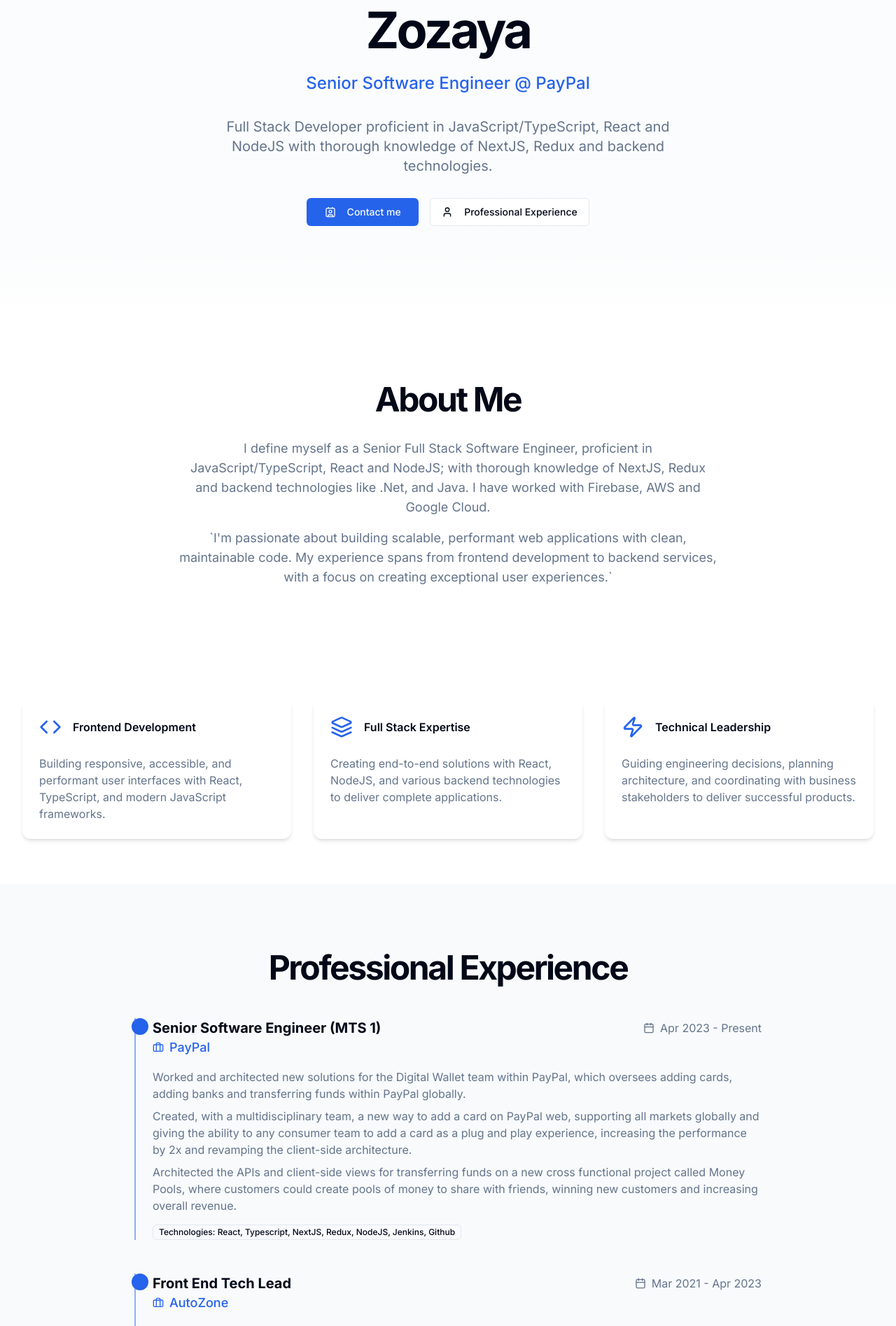
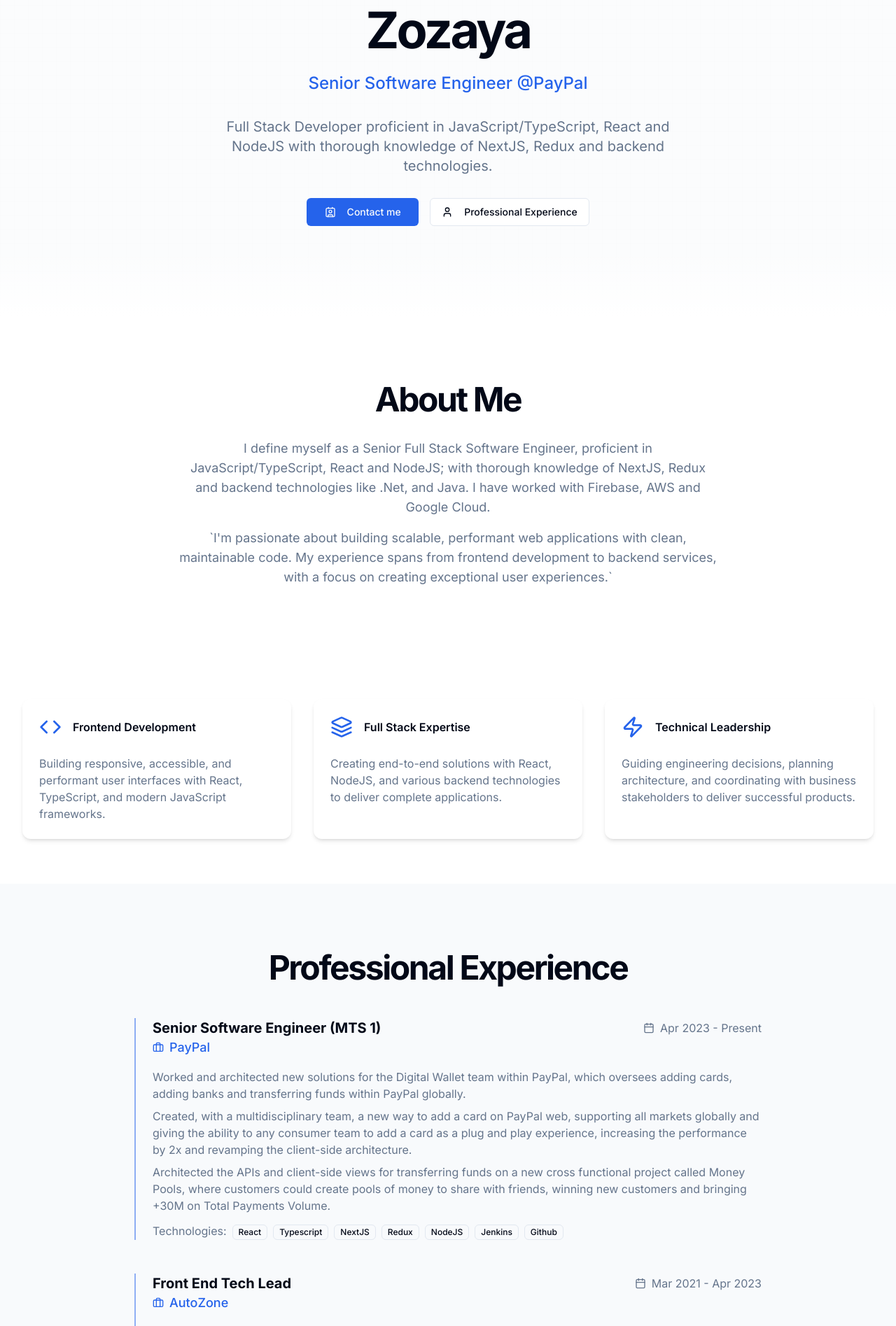
Before and after one commit to jmherzo/jmherzocom, a Next.js app: page / in a window 1280 px wide. Shown: the part 258-2153 px from the top of the page at 70% size. Built offline with nearby package versions, Linux system fonts and the light colour scheme.

Commit message:
feat: jmherxo.com 2.2

```diff
--- a/app/page.tsx
+++ b/app/page.tsx
@@ -31,7 +31,7 @@ import {
 } from "lucide-react";
 
 export default function Home() {
-  const [theme, setTheme] = useState("system");
+  const [theme, setTheme] = useState("light");
   const [copied, setCopied] = useState(false);
 
   // Initialize theme from localStorage on component mount
@@ -159,7 +159,18 @@ export default function Home() {
                 Jesus Manuel Hernandez Zozaya
               </h1>
               <p className="mb-8 text-2xl font-medium text-primary">
-                Senior Software Engineer @ PayPal
+                Senior Software Engineer
+                <Link
+                  href="https://x.com/paypal"
+                  target="_blank"
+                  rel="noopener noreferrer"
+                  className="transition-colors hover:text-secondary"
+                >
+                  {" "}
+                  <span className="mb-8 text-2xl font-medium text-primary">
+                    @PayPal
+                  </span>
+                </Link>
               </p>
               <p className="mx-auto mb-8 max-w-2xl text-xl text-muted-foreground">
                 Full Stack Developer proficient in JavaScript/TypeScript, React
@@ -265,10 +276,17 @@ export default function Home() {
                   description: [
                     "Worked and architected new solutions for the Digital Wallet team within PayPal, which oversees adding cards, adding banks and transferring funds within PayPal globally.",
                     "Created, with a multidisciplinary team, a new way to add a card on PayPal web, supporting all markets globally and giving the ability to any consumer team to add a card as a plug and play experience, increasing the performance by 2x and revamping the client-side architecture.",
-                    "Architected the APIs and client-side views for transferring funds on a new cross functional project called Money Pools, where customers could create pools of money to share with friends, winning new customers and increasing overall revenue.",
+                    "Architected the APIs and client-side views for transferring funds on a new cross functional project called Money Pools, where customers could create pools of money to share with friends, winning new customers and bringing +30M on Total Payments Volume.",
                   ],
-                  technologies:
-                    "React, Typescript, NextJS, Redux, NodeJS, Jenkins, Github",
+                  technologies: [
+                    "React",
+                    "Typescript",
+                    "NextJS",
+                    "Redux",
+                    "NodeJS",
+                    "Jenkins",
+                    "Github",
+                  ],
                 },
                 {
                   role: "Front End Tech Lead",
@@ -278,8 +296,16 @@ export default function Home() {
                     "Guided the frontend engineering decisions for the Customer team inside autozone.com. Planned new work, architecture of new features, coordination with business, releasing new versions to production and communication with stakeholders.",
                     "Designed and developed with the customer team, the frontend implementation of the key products recommendation feature inside a product details page. This feature increased weekly sales by 20%.",
                   ],
-                  technologies:
-                    "React, Typescript, NextJS, Redux, NodeJS, Jenkins, Gitlab, TanStack-query",
+                  technologies: [
+                    "React",
+                    "Typescript",
+                    "NextJS",
+                    "Redux",
+                    "NodeJS",
+                    "Jenkins",
+                    "Gitlab",
+                    "TanStack-query",
+                  ],
                 },
                 {
                   role: "Systems Engineer",
@@ -289,7 +315,13 @@ export default function Home() {
                     "Enhanced and created complex frontend flows as well as new features for autozone.com. Improving flows like sign in, create account, rewards program, and orders history.",
                     "Refactored a whole suite of react components to use the hook pattern, reducing complexity, moving away from class components, removing boilerplate code, and reducing overall file size.",
                   ],
-                  technologies: "React, Typescript, NextJS, Redux, NodeJS",
+                  technologies: [
+                    "React",
+                    "Typescript",
+                    "NextJS",
+                    "Redux",
+                    "NodeJS",
+                  ],
                 },
                 {
                   role: "Systems Engineer Assoc",
@@ -298,7 +330,7 @@ export default function Home() {
                   description: [
                     "Designed and implemented new features for the Customer team inside autozone.com. Worked on the refactor of the profile page, reducing code complexity, making it mobile first and increasing overall load speed.",
                   ],
-                  technologies: "React, JavaScript, CSS",
+                  technologies: ["React", "JavaScript", "Redux", "NodeJS"],
                 },
                 {
                   role: "Software Developer",
@@ -309,8 +341,13 @@ export default function Home() {
                     "Helped to improve the frontend development flow related to code transpilation with webpack and linting enhancements for standardization.",
                     "Implemented and contributed to a proprietary React Component Library (based on Material UI) and integrated a complete proprietary Design System (which included a theme palette, images, and wording guides).",
                   ],
-                  technologies:
-                    "React, Typescript, ASP.Net MVC 5, SQL Server, Jenkins",
+                  technologies: [
+                    "React",
+                    "Typescript",
+                    "ASP.Net MVC 5",
+                    "SQL Server",
+                    "Jenkins",
+                  ],
                 },
                 {
                   role: "Software Developer",
@@ -320,7 +357,7 @@ export default function Home() {
                     "Implemented custom cloud-based tools for the business, based on AWS.",
                     "Developed a continuous Delivery Pipeline with 4 stages: Source, Build, Test and Deploy.",
                   ],
-                  technologies: "AWS, Laravel, MySQL",
+                  technologies: ["AWS", "Laravel", "MySQL"],
                 },
               ].map((job, index) => (
                 <div
@@ -328,7 +365,6 @@ export default function Home() {
                   className="mb-12 border-l-2 border-primary/50 pl-6"
                 >
                   <div className="relative">
-                    <div className="absolute -left-[30px] h-6 w-6 rounded-full bg-primary"></div>
                     <div className="flex flex-col md:flex-row md:items-center md:justify-between">
                       <h3 className="text-xl font-bold">{job.role}</h3>
                       <div className="flex items-center gap-2 text-muted-foreground">
@@ -348,9 +384,14 @@ export default function Home() {
                       ))}
                     </div>
                     <div className="mt-3">
-                      <Badge variant="outline" className="text-xs">
-                        Technologies: {job.technologies}
-                      </Badge>
+                      <span className="text-muted-foreground">
+                        Technologies:
+                      </span>
+                      {job.technologies.map((tech, i) => (
+                        <Badge key={i} variant="outline" className="ml-2">
+                          {tech}
+                        </Badge>
+                      ))}
                     </div>
                   </div>
                 </div>
@@ -429,7 +470,7 @@ export default function Home() {
                     "ASP.Net MVC",
                     "Java",
                     "REST APIs",
-                    "GraphQL",
+                    // "GraphQL",
                     "MongoDB",
                     "SQL Server",
                     "MySQL",
--- a/package.json
+++ b/package.json
@@ -1,6 +1,6 @@
 {
   "name": "jmherzocom",
-  "version": "0.1.0",
+  "version": "2.2.0",
   "private": true,
   "scripts": {
     "dev": "next dev",
```
